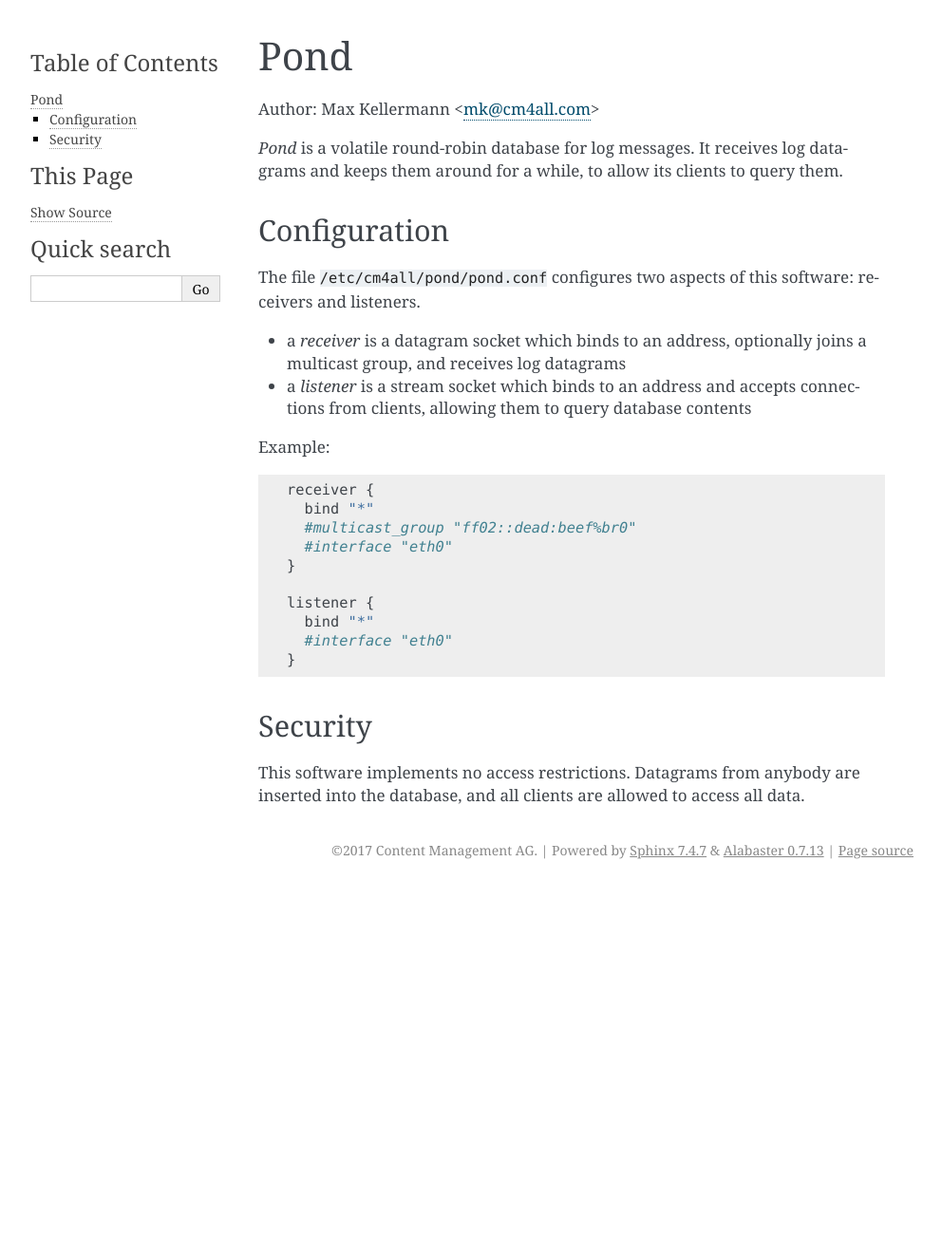
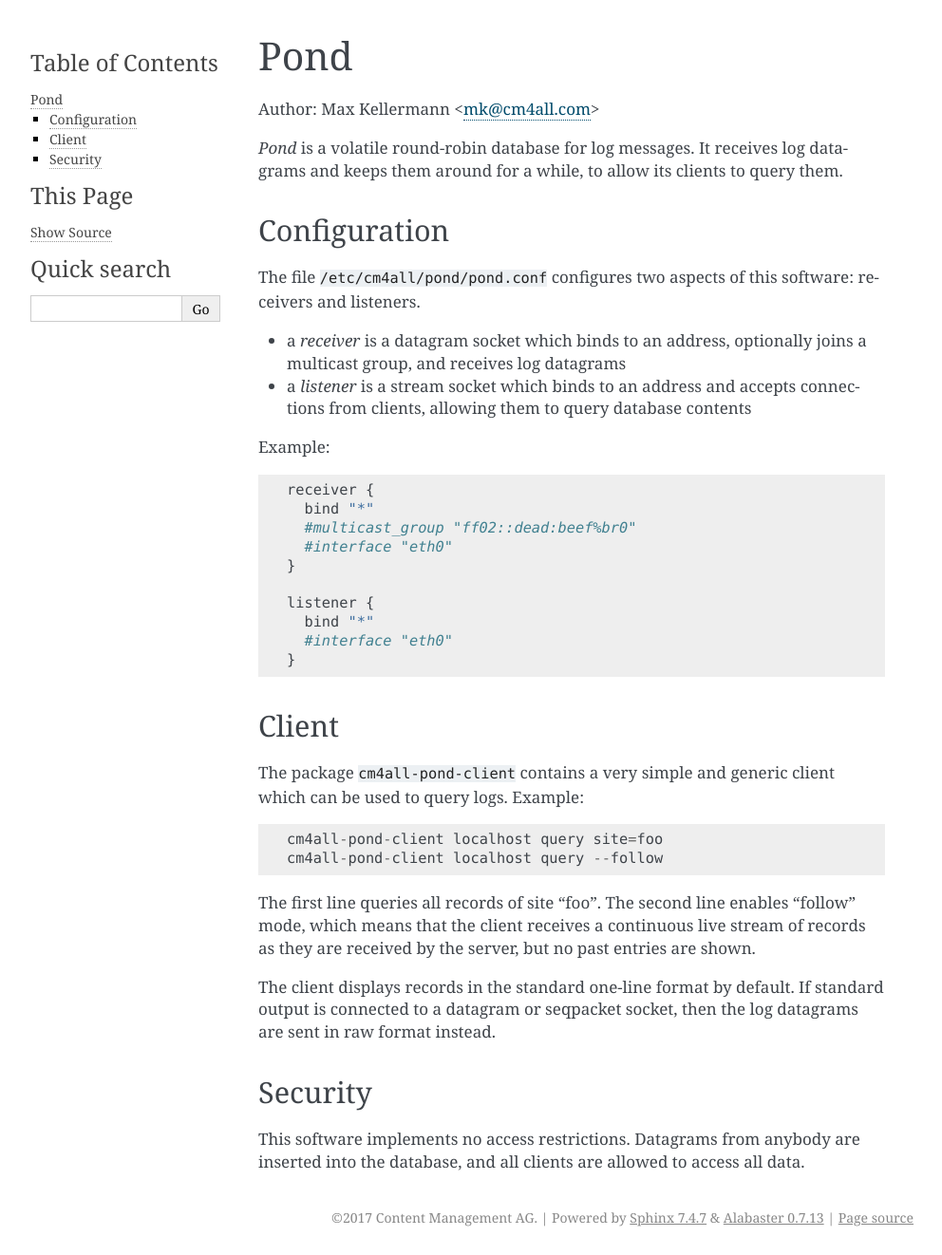
Before and after one commit to CM4all/pond, a Sphinx documentation site: the page built from doc/index.rst, in a window 1280 px wide. Shown: the whole page at 95% size, without its empty margins (148-1140 px from the left). Built offline with Sphinx 7.4.7, drawn with Linux system fonts in a browser that asks for light colours; before the commit the page ends 935 px from its top, so only the background shows below that.

Commit message:
doc: some client documentation

```diff
--- a/doc/index.rst
+++ b/doc/index.rst
@@ -34,6 +34,23 @@
     #interface "eth0"
   }
 
+Client
+------
+
+The package :file:`cm4all-pond-client` contains a very simple and
+generic client which can be used to query logs.  Example::
+
+  cm4all-pond-client localhost query site=foo
+  cm4all-pond-client localhost query --follow
+
+The first line queries all records of site "foo".  The second line
+enables "follow" mode, which means that the client receives a
+continuous live stream of records as they are received by the server,
+but no past entries are shown.
+
+The client displays records in the standard one-line format by
+default.  If standard output is connected to a datagram or seqpacket
+socket, then the log datagrams are sent in raw format instead.
 
 Security
 --------
```
